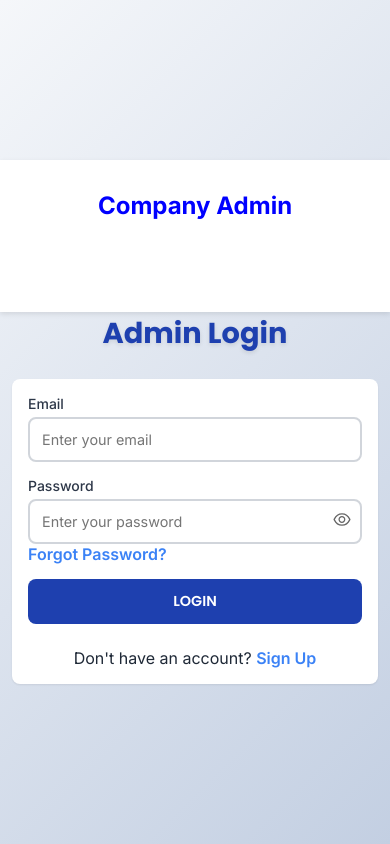
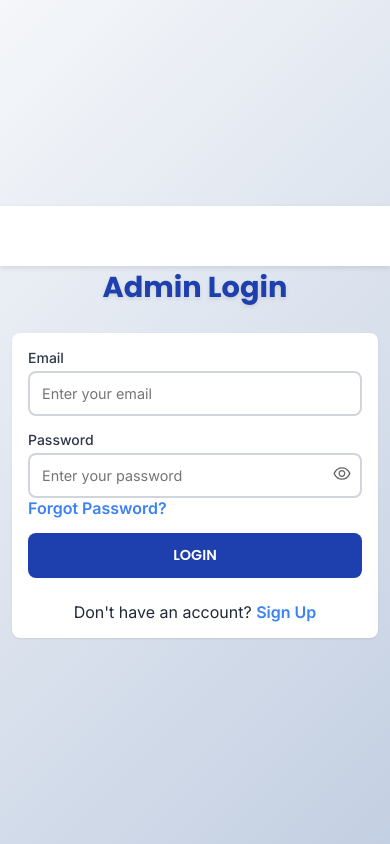
Before and after one commit to ay30bg/admin-betflix, a React (Create React App) app: page / in a window 390 px wide. Built offline with nearby package versions, Linux system fonts and the light colour scheme.

Commit message:
Update header.css

```diff
--- a/src/styles/header.css
+++ b/src/styles/header.css
@@ -1,36 +1,35 @@
 /* header.css */
 
-/* Full-screen header */
+/* Header fixed to the top */
 .header {
     background-color: #1a1a1a; /* Dark background for professional look */
     width: 100vw; /* Full viewport width */
-    display: flex; /* Flexbox for centering content */
-    justify-content: center; /* Center horizontally */
-    align-items: center; /* Center vertically */
-    position: fixed; /* Fixed to stay in place */
+    height: 70px; /* Standard header height */
+    position: fixed; /* Fixed to the top */
     top: 0;
     left: 0;
     z-index: 1000; /* Ensure header stays above other content */
     box-shadow: 0 2px 4px rgba(0, 0, 0, 0.1); /* Subtle shadow for depth */
-    overflow: hidden; /* Prevent scrollbars */
-    margin-top: 0;
+    display: flex; /* Flexbox for layout */
+    align-items: center; /* Vertically center content */
 }
 
 /* Inner container for header content */
 .header-container {
     max-width: 1200px; /* Constrain content width for larger screens */
-    width: 100%; /* Ensure container spans available width */
+    width: 100%; /* Span available width */
+    margin: 0 auto; /* Center the container */
     display: flex;
     justify-content: space-between; /* Space out logo and link */
     align-items: center; /* Vertically center content */
-    padding: 0 2rem; /* Horizontal padding */
+    padding: 0 1.5rem; /* Horizontal padding */
 }
 
 /* Logo styling */
 .header-logo {
-    font-size: 2.5rem; /* Larger font for prominence in full-screen */
+    font-size: 1.8rem; /* Suitable font size for header */
     font-weight: 700; /* Bold for emphasis */
-    color: blue;
+    color: #ffffff; /* White text for contrast */
     text-decoration: none; /* Remove underline */
     transition: color 0.3s ease; /* Smooth color transition on hover */
 }
@@ -41,12 +40,12 @@
 
 /* Back to Main Site link styling */
 .auth-main-site-link {
-    font-size: 1.2rem; /* Slightly larger for visibility */
+    font-size: 1rem; /* Standard font size */
     color: #ffffff; /* White text for contrast */
     text-decoration: none; /* Remove underline */
-    padding: 0.75rem 1.5rem; /* Larger padding for clickable area */
-    border: 2px solid #ffffff; /* Thicker white border for button-like appearance */
-    border-radius: 6px; /* Slightly more rounded corners */
+    padding: 0.5rem 1rem; /* Padding for clickable area */
+    border: 1px solid #ffffff; /* White border for button-like appearance */
+    border-radius: 4px; /* Rounded corners */
     transition: background-color 0.3s ease, color 0.3s ease; /* Smooth transitions */
 }
 
@@ -57,29 +56,31 @@
 
 /* Responsive design for smaller screens */
 @media (max-width: 768px) {
+    .header {
+        height: 60px; /* Slightly shorter header */
+    }
+
     .header-container {
-        flex-direction: column; /* Stack logo and link vertically */
-        gap: 1.5rem; /* Increased space between elements */
-        padding: 1rem; /* Adjust padding */
+        padding: 0 1rem; /* Reduce padding */
     }
 
     .header-logo {
-        font-size: 2rem; /* Slightly smaller logo */
+        font-size: 1.5rem; /* Slightly smaller logo */
     }
 
     .auth-main-site-link {
-        font-size: 1rem; /* Slightly smaller text */
-        padding: 0.6rem 1.2rem; /* Adjust padding */
+        font-size: 0.9rem; /* Slightly smaller text */
+        padding: 0.4rem 0.8rem; /* Adjust padding */
     }
 }
 
 @media (max-width: 480px) {
     .header-logo {
-        font-size: 1.5rem; /* Smaller logo for very small screens */
+        font-size: 1.3rem; /* Smaller logo for very small screens */
     }
 
     .auth-main-site-link {
-        font-size: 0.9rem; /* Smaller text */
-        padding: 0.5rem 1rem; /* Further adjust padding */
+        font-size: 0.85rem; /* Smaller text */
+        padding: 0.3rem 0.7rem; /* Further adjust padding */
     }
 }
```
